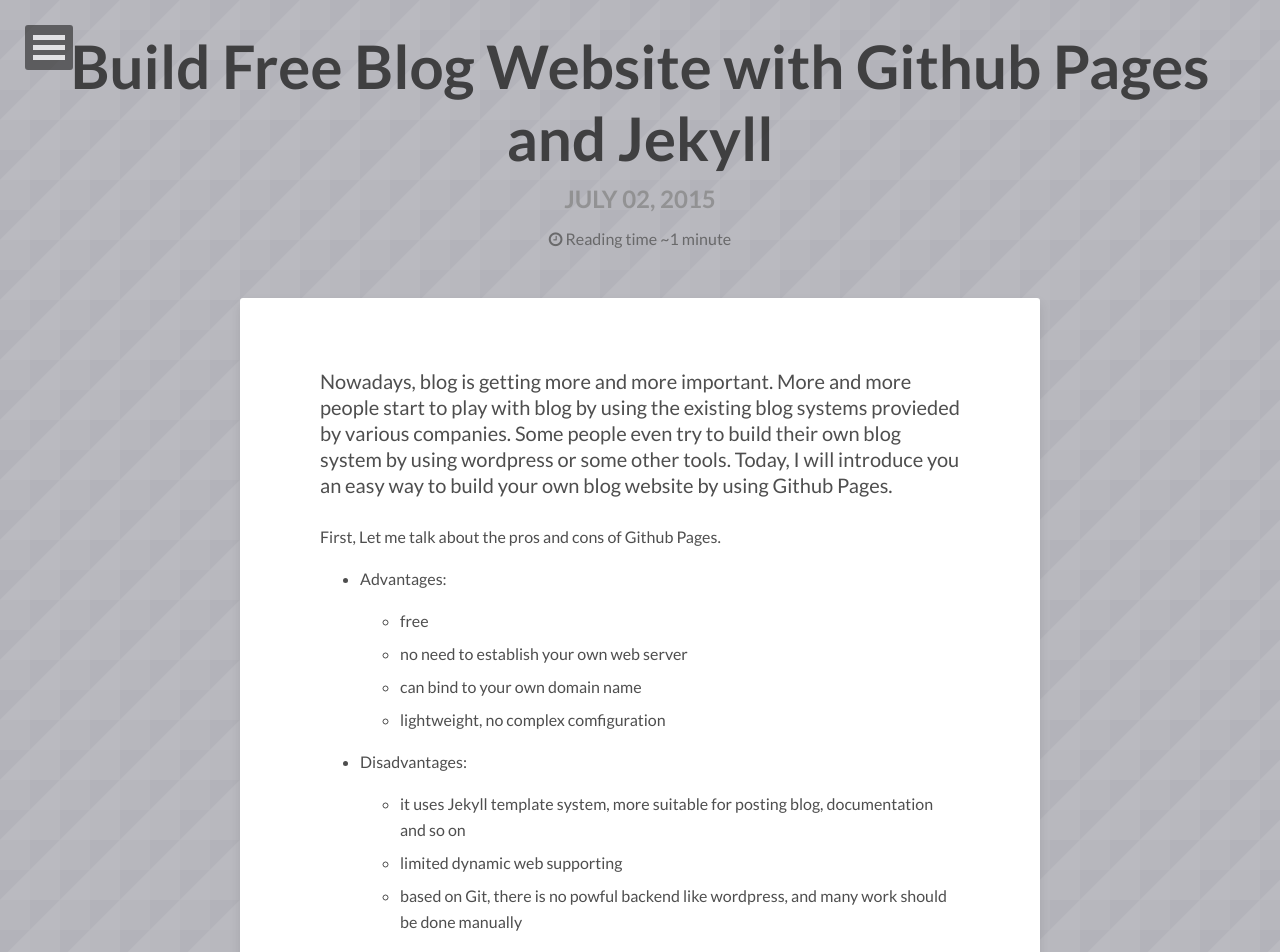
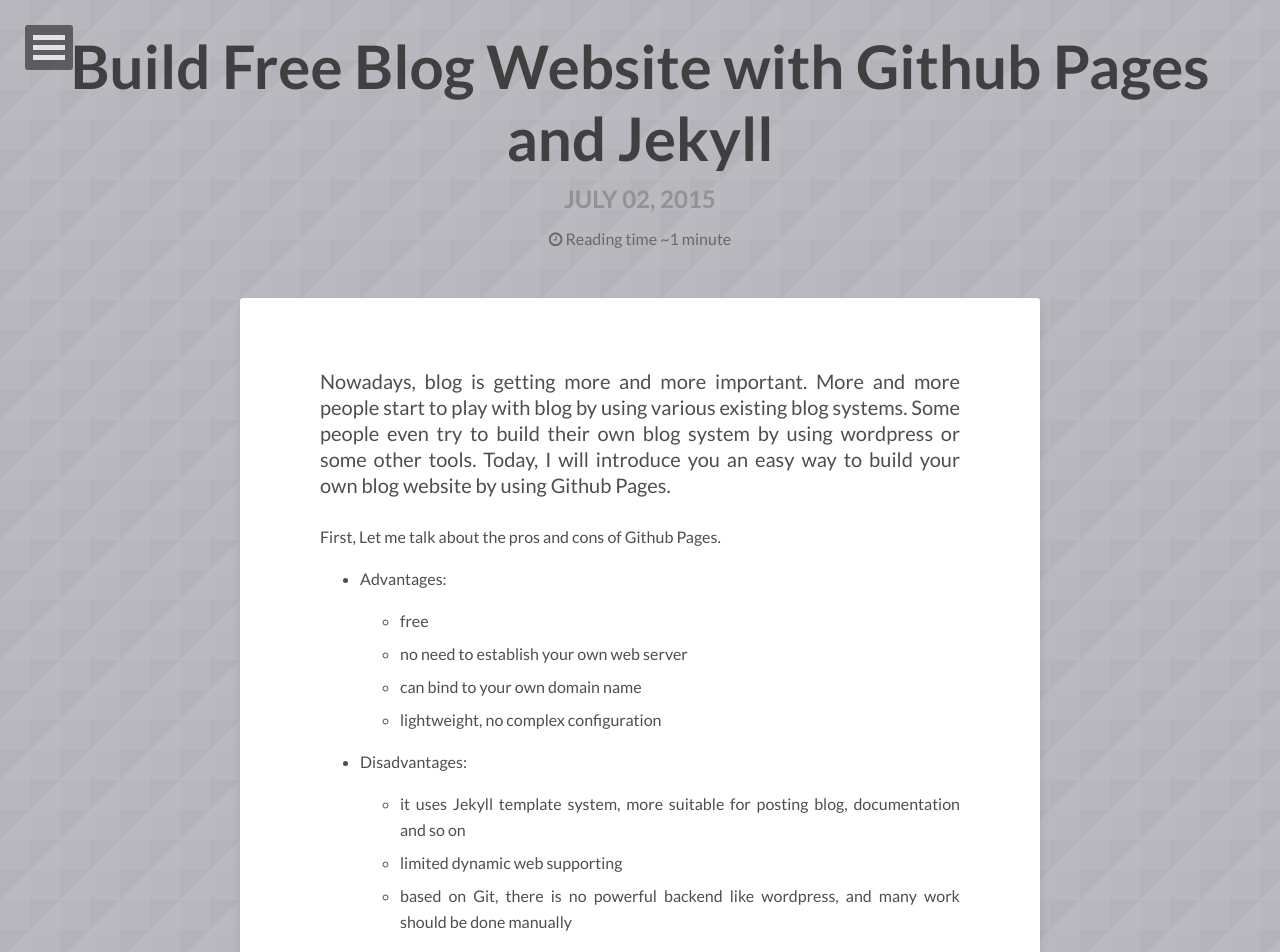
Before and after one commit to xlong88/xlong88.github.io, a Jekyll site: the page built from _posts/2015-7-2-build-blog-website.md, in a window 1280 px wide. Shown: the top 952 px of the page. Built offline with Jekyll 4.4.1, drawn with Linux system fonts in a browser that asks for light colours; nearby versions of some CDN libraries; comment, search, counter and statistics services are not loaded.

Commit message:
Signed-off-by: longon <gonglong@mail.ustc.edu.cn>

```diff
--- a/_posts/2015-7-2-first-post.md
+++ b/_posts/2015-7-2-build-blog-website.md
@@ -7,7 +7,7 @@ image:
   background: triangular.png
 ---
 
-Nowadays, blog is getting more and more important. More and more people start to play with blog by using the existing blog systems provieded by various companies. Some people even try to build their own blog system by using wordpress or some other tools. Today, I will introduce you an easy way to build your own blog website by using Github Pages.
+Nowadays, blog is getting more and more important. More and more people start to play with blog by using various existing blog systems. Some people even try to build their own blog system by using wordpress or some other tools. Today, I will introduce you an easy way to build your own blog website by using Github Pages.
 
 First, Let me talk about the pros and cons of Github Pages.
 
@@ -16,13 +16,13 @@ First, Let me talk about the pros and cons of Github Pages.
 	* free
 	* no need to establish your own web server
 	* can bind to your own domain name
-	* lightweight, no complex comfiguration
+	* lightweight, no complex configuration
 
 * Disadvantages:
 
 	* it uses Jekyll template system, more suitable for posting blog, documentation and so on
 	* limited dynamic web supporting
-	* based on Git, there is no powful backend like wordpress, and many work should be done manually
+	* based on Git, there is no powerful backend like wordpress, and many work should be done manually
 
 Then, let's come to the "how to build".
 
--- a/_sass/_page.scss
+++ b/_sass/_page.scss
@@ -16,6 +16,7 @@ body {
 }
 .entry-content {
 	@include font-size(16);
+	text-align: justify;
 	// Dotted line underlines for links
 	p > a,
 	li > a {
```
